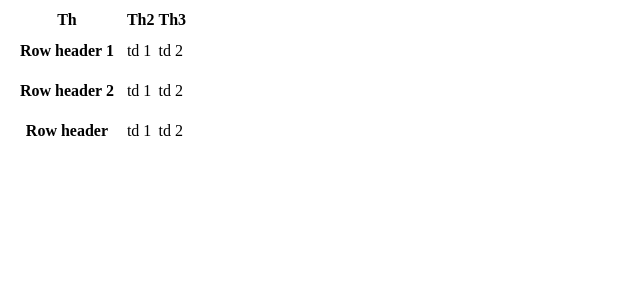
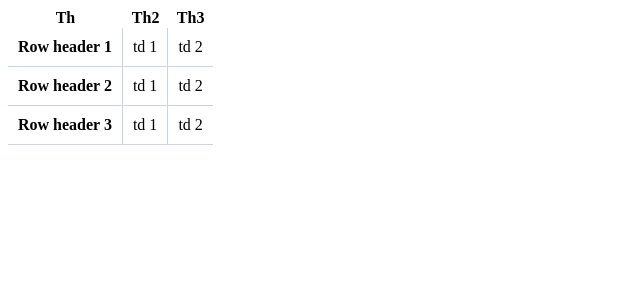
Before and after one commit to taishikato/simple-dnd-example-2, a React (Vite) app: page / in a window 1280 px wide. Shown: the top 300 px of the page, without its empty margins (0-640 px from the left). Built offline with nearby package versions, Linux system fonts and the light colour scheme.

Commit message:
add some CSSs

```diff
--- a/package.json
+++ b/package.json
@@ -9,6 +9,7 @@
     "preview": "vite preview"
   },
   "dependencies": {
+    "@emotion/css": "^11.10.0",
     "react": "^18.2.0",
     "react-dom": "^18.2.0"
   },
--- a/src/App.tsx
+++ b/src/App.tsx
@@ -1,66 +1,19 @@
 import { useDnDSort } from "./useDnDSort";
+import { css } from "@emotion/css";
 
-type Style<T extends HTMLElement> = React.HTMLAttributes<T>["style"];
-
-const bodyStyle: Style<HTMLDivElement> = {
-  height: "100vh",
-  display: "flex",
-  overflow: "hidden",
-  alignItems: "center",
-  justifyContent: "center",
-};
-
-const containerStyle: Style<HTMLDivElement> = {
-  display: "flex",
-  flexWrap: "wrap",
-  justifyContent: "space-between",
-  width: "100%",
-  maxWidth: "350px",
-  maxHeight: "500px",
-};
-
-const imageCardStyle: Style<HTMLDivElement> = {
-  cursor: "grab",
-  userSelect: "none",
-  width: "100px",
-  height: "130px",
-  overflow: "hidden",
-  borderRadius: "5px",
-  margin: 3,
-};
-
-const imageStyle: Style<HTMLImageElement> = {
-  pointerEvents: "none",
-  objectFit: "cover",
-  width: "100%",
-  height: "100%",
-};
-
-// 並び替えしたい画像URLの配列
-// const imageList: string[] = [
-//   "https://images.pexels.com/photos/12906892/pexels-photo-12906892.jpeg",
-//   "https://images.pexels.com/photos/12638731/pexels-photo-12638731.jpeg",
-//   "https://images.pexels.com/photos/5720781/pexels-photo-5720781.jpeg",
-//   /* ... */
-// ];
-
-const itemList: string[] = ["Row header 1", "Row header 2", "Row header "];
+const itemList: string[] = ["Row header 1", "Row header 2", "Row header 3"];
 
 // ドラッグ＆ドロップ並び替えサンプルのコンポーネント
 function App() {
   const results = useDnDSort(itemList);
 
   return (
-    // <div style={bodyStyle}>
-    //   <div style={containerStyle}>
-    //     {results.map((item) => (
-    //       <div key={item.key} style={imageCardStyle} {...item.events}>
-    //         <img src={item.value} alt="ソート可能な画像" style={imageStyle} />
-    //       </div>
-    //     ))}
-    //   </div>
-    // </div>
-    <table>
+    <table
+      className={css`
+        border-collapse: separate;
+        border-spacing: 0px 0px;
+      `}
+    >
       <thead>
         <tr>
           <th>Th</th>
@@ -74,11 +27,42 @@ function App() {
             <tr
               key={r.key}
               {...r.events}
-              style={{ cursor: "grab", touchAction: "none" }}
+              className={css`
+                cursor: grab;
+                touch-action: none;
+              `}
             >
-              <th style={{ padding: "10px" }}>{r.value}</th>
-              <td>td 1</td>
-              <td>td 2</td>
+              <th
+                className={css`
+                  padding: 10px;
+                  border-right: 1px solid rgb(203 213 225);
+                  border-bottom: 1px solid rgb(203 213 225);
+                `}
+              >
+                {r.value}
+              </th>
+              <td
+                className={css`
+                  padding: 10px;
+                  border-bottom: 1px solid rgb(203 213 225);
+                  &:not(:last-child) {
+                    border-right: 1px solid rgb(203 213 225);
+                  }
+                `}
+              >
+                td 1
+              </td>
+              <td
+                className={css`
+                  padding: 10px;
+                  border-bottom: 1px solid rgb(203 213 225);
+                  &:not(:last-child) {
+                    border-right: 1px solid rgb(203 213 225);
+                  }
+                `}
+              >
+                td 2
+              </td>
             </tr>
           );
         })}
```
Also changed, not shown: 1 other file (tests, documents, lock files or other folders).
